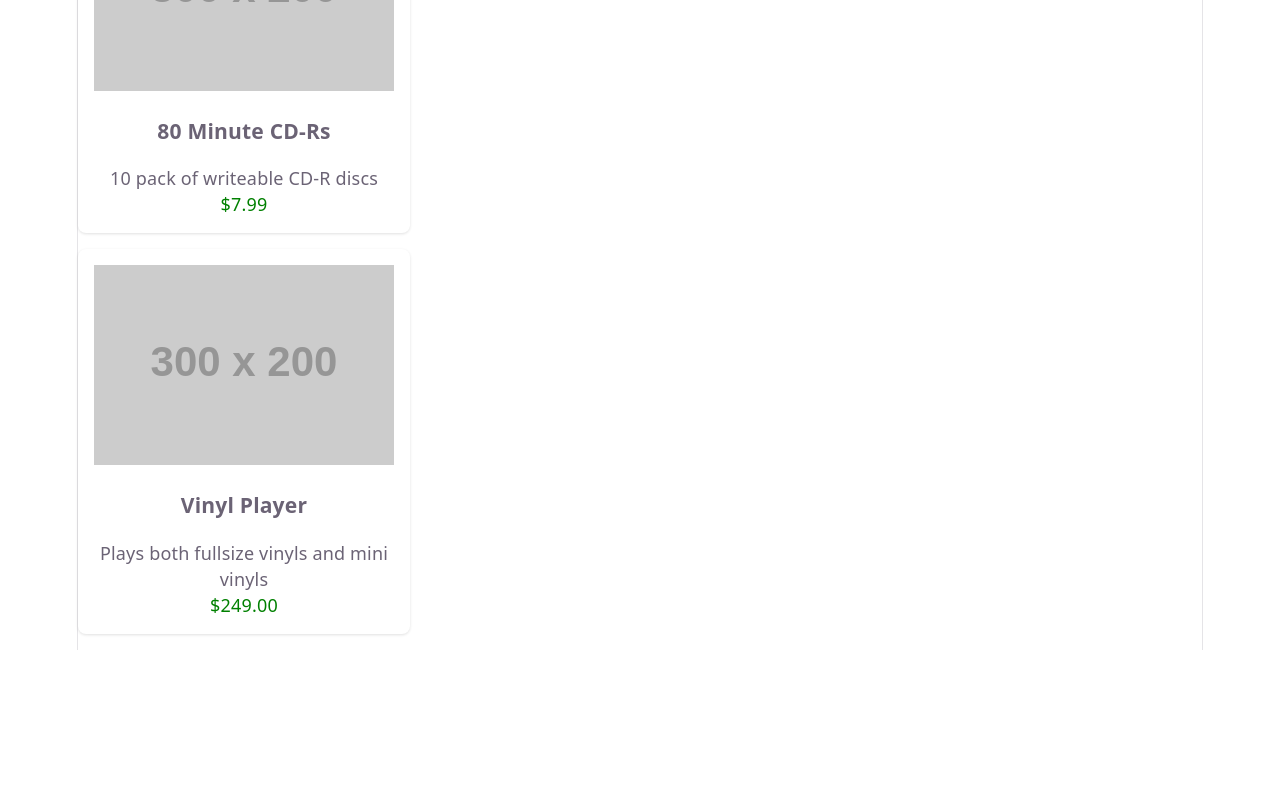
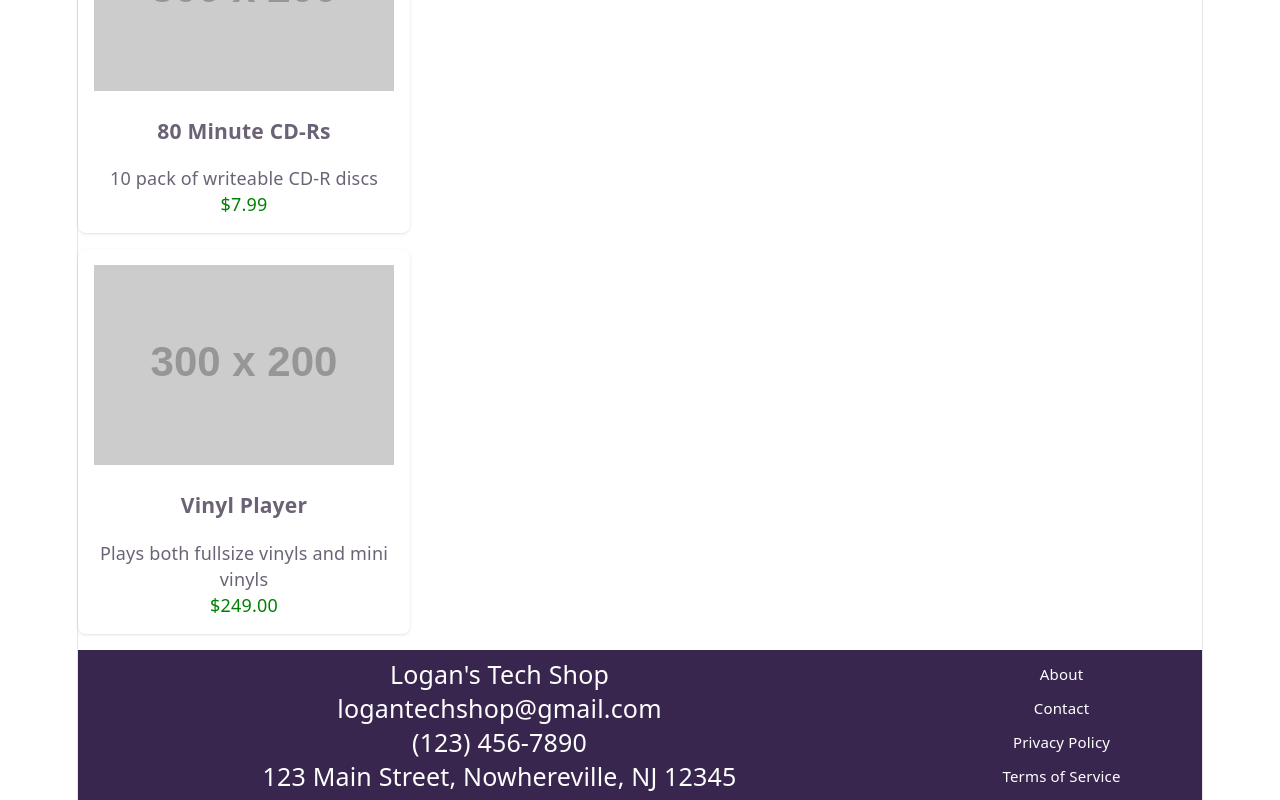
Before and after one commit to lbell13131313-sudo/online-store-logan, a React (Vite) app in the folder online-store-logan/: page / in a window 1280 px wide. Shown: the part 1044-1844 px from the top of the page. Before the commit the page ends 1694 px from the top, so only its background shows below. Built offline with nearby package versions, Linux system fonts and the light colour scheme.

Commit message:
Beautifying it

```diff
--- a/online-store-logan/src/App.jsx
+++ b/online-store-logan/src/App.jsx
@@ -2,6 +2,7 @@ import './App.css'
 import ProductCard from './components/ProductCard' // allows us to use the Product Card function from ProductCard.jsx
 import Header from './components/Header'
 import Hero from './components/Hero'
+import Footer from './components/Footer'
 
 // please note that my page is in dark mode
 function App() {
@@ -39,6 +40,13 @@ function App() {
         price="$249.00"
         image="https://placehold.co/300x200"
       />
+
+      <Footer
+        store_name="Logan's Tech Shop"
+        email="logantechshop@gmail.com"
+        phone="(123) 456-7890"
+        address="123 Main Street, Nowhereville, NJ 12345"
+      />
     </div>
   )
 }
--- a/online-store-logan/src/components/Footer.css
+++ b/online-store-logan/src/components/Footer.css
@@ -0,0 +1,29 @@
+.footer {
+    display: flex;
+}
+
+.store_info {
+    display: flex;
+    flex-direction: column;
+    gap: 8px;
+    width: 75%;
+    height: 150px;
+    background-color: #38264f;
+    color: white;
+    justify-content: center;
+    align-items: center;
+    font-size: 25px;
+}
+
+.footer_buttons {
+    display: flex;
+    flex-direction: column;
+    gap: 8px;
+    width: 25%;
+    height: 150px;
+    background-color: #38264f;
+    color: white;
+    justify-content: center;
+    align-items: center;
+    font-size: 15px;
+}
--- a/online-store-logan/src/components/Footer.jsx
+++ b/online-store-logan/src/components/Footer.jsx
@@ -0,0 +1,23 @@
+import './Footer.css' // allows me to use my custom css styles
+
+function Footer({store_name, email, phone, address}) {
+    return (
+        <div className="footer">
+            <div className="store_info">
+                <div>{store_name}</div>
+                <div>{email}</div>
+                <div>{phone}</div>
+                <div>{address}</div>
+            </div>
+            <div className="footer_buttons">
+                <div>About</div>
+                <div>Contact</div>
+                <div>Privacy Policy</div>
+                <div>Terms of Service</div>
+            </div>
+        </div>
+    );
+}
+
+// Every component file must export the component
+export default Footer;
--- a/online-store-logan/src/components/Header.css
+++ b/online-store-logan/src/components/Header.css
@@ -15,6 +15,8 @@
 
 .menu_buttons {
     display: flex;
+    flex-direction: row;
+    gap: 20px;
     width: 50%;
     height: 50px;
     background-color: #38264f;
--- a/online-store-logan/src/components/Header.jsx
+++ b/online-store-logan/src/components/Header.jsx
@@ -7,7 +7,10 @@ function Header({store_name}) {
                 {store_name}
             </div>
             <div className="menu_buttons">
-                Home Products About Contact
+                <div>Home</div>
+                <div>Products</div>
+                <div>About</div>
+                <div>Contact</div>
             </div>
         </div>
     );
```
